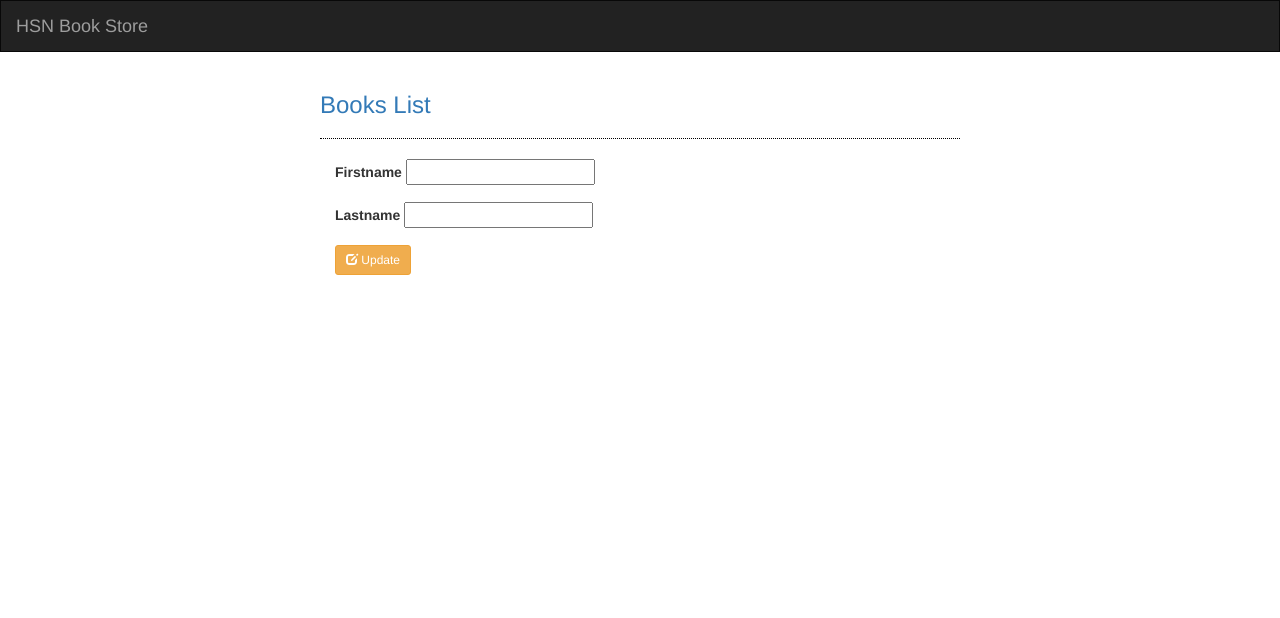
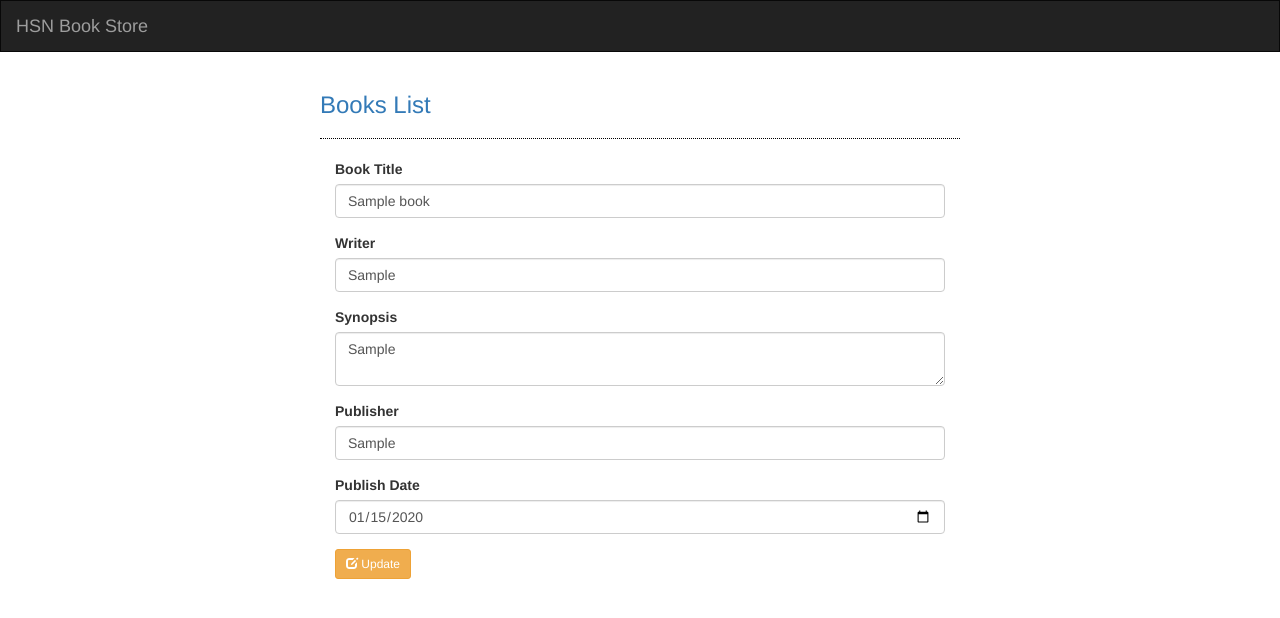
Before and after one commit to hendisantika/DjangoBooks, a Django app: page /books/edit/1 in a window 1280 px wide. Shown: the top 618 px of the page. Run offline with Django 3.2, Linux system fonts and the light colour scheme; tables that the repository leaves empty hold one stand-in row (values such as "Sample post"); some libraries are stand-ins or nearby versions.

Commit message:
#18 - Bug Fix in edit data

```diff
--- a/books/templates/books/edit.html
+++ b/books/templates/books/edit.html
@@ -1,14 +1,28 @@
 {% extends 'books/base.html' %}
 {% block body %}
-    <form method="POST" action="update/{{ members.id }}">
+    <form method="POST" action="update/{{ books.id }}">
         {% csrf_token %}
         <div class="form-group">
-            <label for="firstname">Firstname</label>
-            <input type="text" name="firstname" value="{{ members.firstname }}" required="required"/>
+            <label for="title">Book Title</label>
+            <input type="text" class="form-control" name="book_title" value="{{ books.book_title }}"
+                   required="required"/>
         </div>
         <div class="form-group">
-            <label for="lastname">Lastname</label>
-            <input type="text" name="lastname" value="{{ members.lastname }}" required="required"/>
+            <label for="writer">Writer</label>
+            <input type="text" class="form-control" name="writer" value="{{ books.writer }}" required="required"/>
+        </div>
+        <div class="form-group">
+            <label for="synopsis">Synopsis</label>
+            <textarea class="form-control" name="synopsis" required>{{ books.synopsis }}</textarea>
+        </div>
+        <div class="form-group">
+            <label for="publisher">Publisher</label>
+            <input type="text" class="form-control" name="publisher" value="{{ books.publisher }}" required="required"/>
+        </div>
+        <div class="form-group">
+            <label for="publishDate">Publish Date</label>
+            <input type="date" class="form-control" name="publish_date" value="{{ books.publish_date|date:"Y-m-d" }}"
+                   required="required"/>
         </div>
         <div class="form-group">
             <button type="submit" class="btn btn-sm btn-warning"><span class="glyphicon glyphicon-edit"></span> Update
--- a/books/views.py
+++ b/books/views.py
@@ -1,7 +1,7 @@
 # Create your views here.
 from django.shortcuts import render, redirect, get_object_or_404
 
-from .models import Member, Books
+from .models import Books
 
 
 def index(request):
@@ -19,24 +19,28 @@ def create(request):
 
 
 def add_book(request):
-    members = Member.objects.all()
-    context = {'members': members}
+    # members = Member.objects.all()
+    books = Books.objects.all()
+    context = {'books': books}
     return render(request, 'books/add_book.html', {})
 
 
 def edit(request, id):
     # members = Member.objects.get(id=id)
-    members = get_object_or_404(Books, pk=id)
-    context = {'members': members}
+    books = get_object_or_404(Books, pk=id)
+    context = {'books': books}
     return render(request, 'books/edit.html', context)
 
 
 def update(request, id):
     # member = Member.objects.get(id=id)
-    member = get_object_or_404(Books, pk=id)
-    member.firstname = request.POST['firstname']
-    member.lastname = request.POST['lastname']
-    member.save()
+    books = get_object_or_404(Books, pk=id)
+    books.book_title = request.POST['book_title']
+    books.writer = request.POST['writer']
+    books.synopsis = request.POST['synopsis']
+    books.publisher = request.POST['publisher']
+    books.publish_date = request.POST['publish_date']
+    books.save()
     return redirect('/books/')
 
 
```
Also changed, not shown: books/templates/books/add_book.html (+5 -5 lines), db.sqlite3.
